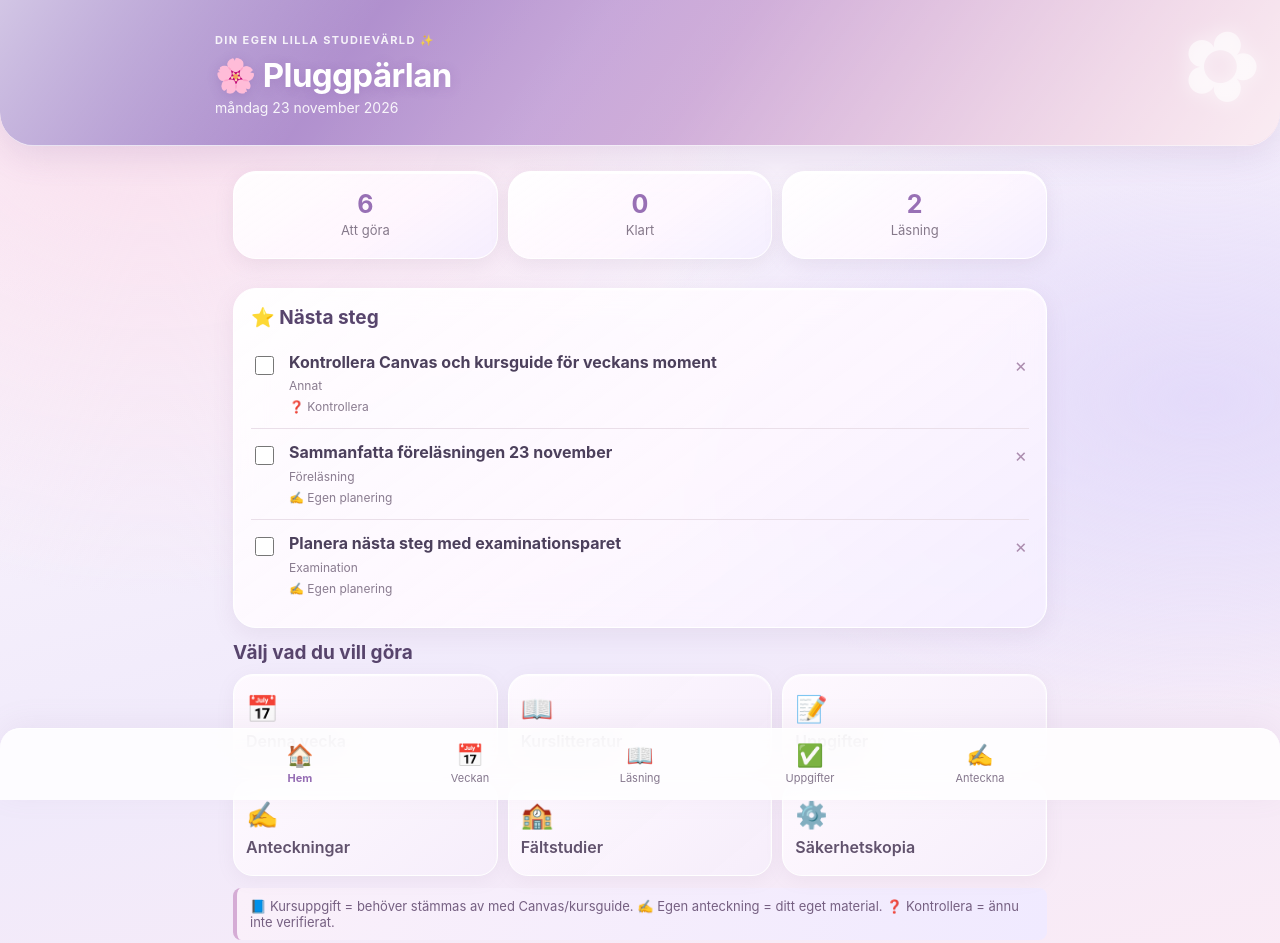
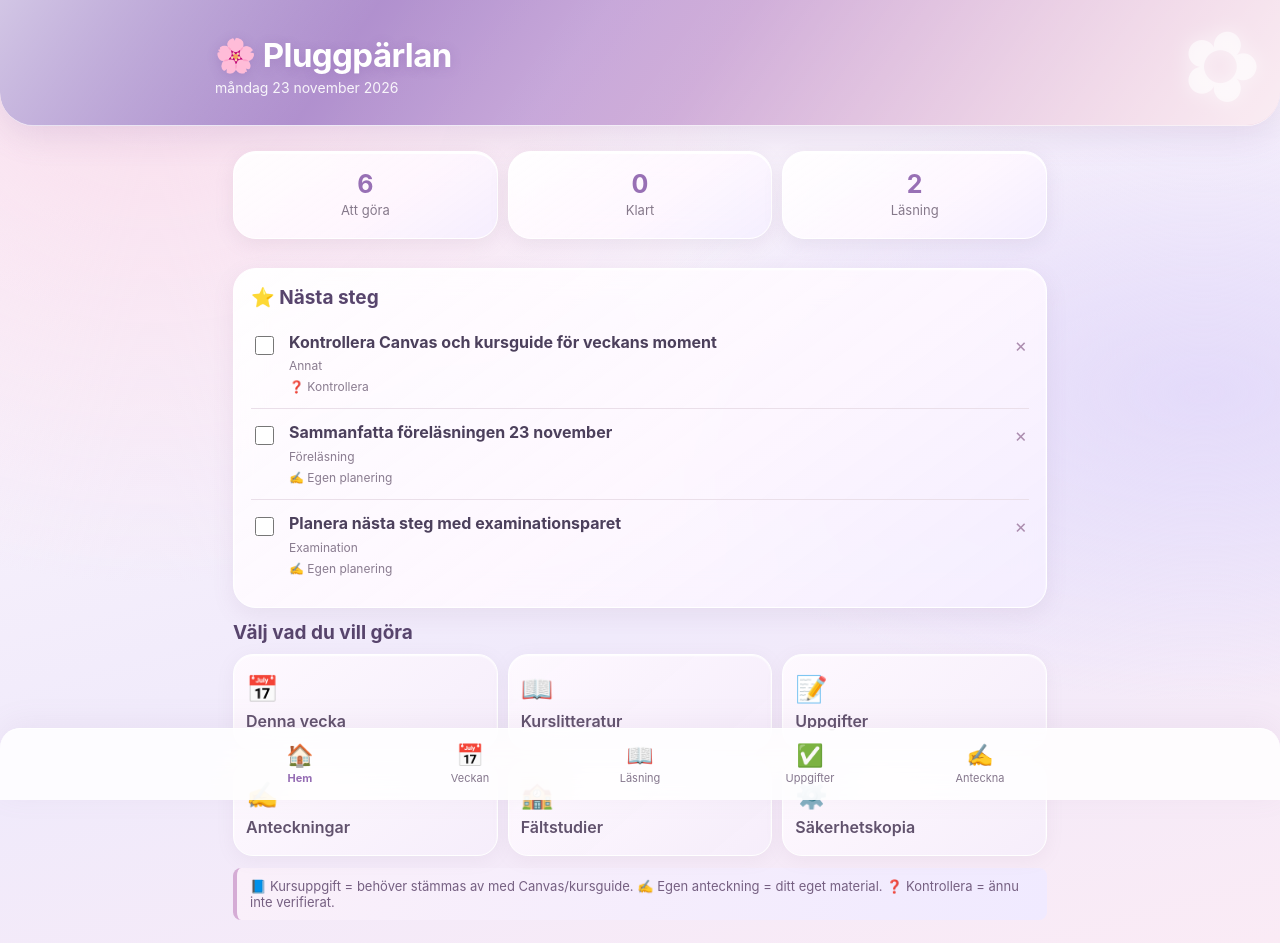
Before and after one commit to ggz6z2wpfh-sketch/ninnas-pluggapp, a plain HTML site: page index.html in a window 1280 px wide. Drawn offline with Linux system fonts and the light colour scheme.

Commit message:
Update index.html

```diff
--- a/index.html
+++ b/index.html
@@ -17,7 +17,7 @@ nav{background:#ffffffd9;backdrop-filter:blur(24px);-webkit-backdrop-filter:blur
 .tabs button{background:#fff9fd;border-color:#ead9ed;color:#85678f}.form input,.form textarea,.form select,textarea.note{background:#fffcff;border-color:#e4d4e9;color:#4f4258}.form input:focus,.form textarea:focus,.form select:focus{outline:2px solid #ba93cc;outline-offset:1px}
 .pill,.tag{background:#f4e7f4;color:#86658d}.iconbtn{color:#ac8daf}a{color:#9764ad}
 @media(prefers-reduced-motion:no-preference){.card,.quick button,.action{transition:transform .15s ease,box-shadow .15s ease}.quick button:active,.action:active{transform:scale(.985)}}
-</style></head><body><header><div class="wrap"><small>DIN EGEN LILLA STUDIEVÄRLD ✨</small><h1>🌸 Pluggpärlan</h1><p id="today"></p></div></header><main class="wrap content"><section id="home" class="section active"><div class="summary"><div class="card"><strong id="pending">0</strong><span class="muted">Att göra</span></div><div class="card"><strong id="finished">0</strong><span class="muted">Klart</span></div><div class="card"><strong id="readingCount">0</strong><span class="muted">Läsning</span></div></div><div class="card"><h2>⭐ Nästa steg</h2><div id="nextTasks"></div></div><h2>Välj vad du vill göra</h2><div class="quick"><button data-go="week"><span>📅</span>Denna vecka</button><button data-go="reading"><span>📖</span>Kurslitteratur</button><button data-go="tasks"><span>📝</span>Uppgifter</button><button data-go="notes"><span>✍️</span>Anteckningar</button><button data-go="tasks" data-filter="Fältstudier"><span>🏫</span>Fältstudier</button><button data-go="settings"><span>⚙️</span>Säkerhetskopia</button></div><div class="notice">📘 Kursuppgift = behöver stämmas av med Canvas/kursguide. ✍️ Egen anteckning = ditt eget material. ❓ Kontrollera = ännu inte verifierat.</div></section>
+</style></head><body><header><div class="wrap"><h1>🌸 Pluggpärlan</h1><p id="today"></p></div></header><main class="wrap content"><section id="home" class="section active"><div class="summary"><div class="card"><strong id="pending">0</strong><span class="muted">Att göra</span></div><div class="card"><strong id="finished">0</strong><span class="muted">Klart</span></div><div class="card"><strong id="readingCount">0</strong><span class="muted">Läsning</span></div></div><div class="card"><h2>⭐ Nästa steg</h2><div id="nextTasks"></div></div><h2>Välj vad du vill göra</h2><div class="quick"><button data-go="week"><span>📅</span>Denna vecka</button><button data-go="reading"><span>📖</span>Kurslitteratur</button><button data-go="tasks"><span>📝</span>Uppgifter</button><button data-go="notes"><span>✍️</span>Anteckningar</button><button data-go="tasks" data-filter="Fältstudier"><span>🏫</span>Fältstudier</button><button data-go="settings"><span>⚙️</span>Säkerhetskopia</button></div><div class="notice">📘 Kursuppgift = behöver stämmas av med Canvas/kursguide. ✍️ Egen anteckning = ditt eget material. ❓ Kontrollera = ännu inte verifierat.</div></section>
 <section id="week" class="section"><div class="row between"><h2>📅 Denna vecka</h2><button class="action secondary" onclick="showForm('weekForm')">+ Lägg till</button></div><p class="muted" id="weekRange"></p><div id="weekForm" class="card hidden"><form class="form" id="addWeek"><input name="title" placeholder="Vad ska du göra?" required maxlength="200"><div class="selectrow"><select name="category"><option>Läsning</option><option>Föreläsning</option><option>Seminarium</option><option>Fältstudier</option><option>Examination</option><option>Annat</option></select><select name="source"><option>✍️ Egen planering</option><option>📘 Kursinformation</option><option>❓ Kontrollera</option></select></div><input type="date" name="date"><button class="action">Spara uppgift</button></form></div><div id="weekItems" class="card"></div></section>
 <section id="reading" class="section"><div class="row between"><h2>📖 Min läsning</h2><button class="action secondary" onclick="showForm('readingForm')">+ Lägg till</button></div><div id="readingForm" class="card hidden"><form class="form" id="addReading"><input name="title" placeholder="Bok eller artikel" required maxlength="200"><input name="pages" placeholder="Kapitel / sidor (t.ex. 40–65)" maxlength="100"><textarea name="note" placeholder="Viktiga begrepp eller frågor"></textarea><button class="action">Spara läsning</button></form></div><div class="notice">Skriv gärna exakta sidnummer och koppla till kursguiden. Bokuppgifter nedan är från tidigare planering, inte nya kursanvisningar.</div><div id="readingItems"></div></section>
 <section id="tasks" class="section"><div class="row between"><h2>📝 Uppgifter</h2><button class="action secondary" onclick="showForm('taskForm')">+ Lägg till</button></div><div class="tabs" id="filters"><button class="on" data-cat="Alla">Alla</button><button data-cat="Examination">Examination</button><button data-cat="Fältstudier">Fältstudier</button><button data-cat="Seminarium">Seminarium</button><button data-cat="Annat">Annat</button></div><div id="taskForm" class="card hidden"><form class="form" id="addTask"><input name="title" placeholder="Uppgiftens namn" required maxlength="200"><select name="category"><option>Examination</option><option>Fältstudier</option><option>Seminarium</option><option>Annat</option></select><input name="date" type="date"><textarea name="note" placeholder="Beskrivning eller sidreferens"></textarea><select name="source"><option>✍️ Egen planering</option><option>📘 Kursinformation</option><option>❓ Kontrollera</option></select><button class="action">Spara uppgift</button></form></div><div id="taskItems" class="card"></div></section>
```
